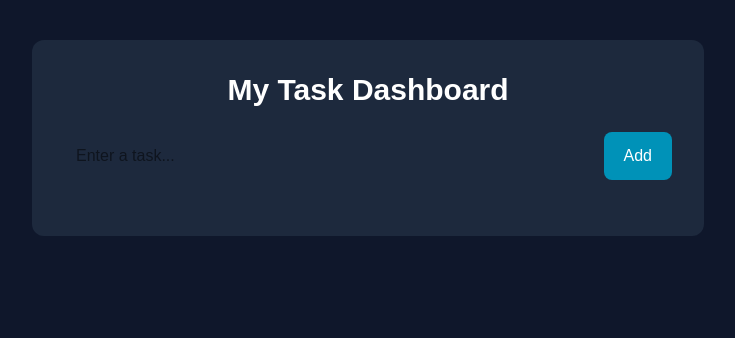
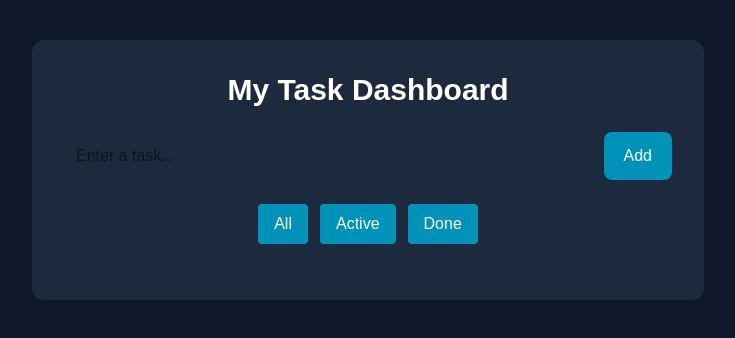
Before and after one commit to cperullousf/todo-dashboard, a Next.js app: page / in a window 1280 px wide. Shown: the top 338 px of the page, without its empty margins (272-1007 px from the left). Built offline with nearby package versions, Linux system fonts and the light colour scheme.

Commit message:
added filter state, created filtered list, replaced tasks for filteredTasks so list responds to filter, and added filter buttons in TaskBoard.js

```diff
--- a/components/TaskBoard.js
+++ b/components/TaskBoard.js
@@ -20,6 +20,10 @@ export default function TaskBoard() {
     // The task list is stored in state because it changes over time
     // and multiple child components depend on it.
     const [tasks, setTasks] = useState([]);
+    // The current filter is stored in state because it changes
+    // in response to user interaction and determines which tasks
+    // are displayed.
+    const [filter, setFilter] = useState("all");
     function addTask(taskText) {
 
     // Ignore blank or whitespace-only submissions.
@@ -61,14 +65,54 @@ export default function TaskBoard() {
     );
 
 }
+    // This value is derived from existing state rather than
+    // stored separately. Keeping derived data out of state
+    // avoids duplicate sources of truth.
+    const filteredTasks = tasks.filter((task) => {
+
+    if (filter === "active") {
+        return !task.completed;
+    }
+
+    if (filter === "done") {
+        return task.completed;
+    }
+
+    return true;
+
+    });
     return (
         <div className="bg-slate-800 text-white p-8 rounded-xl w-full max-w-2xl">
             <h1 className="text-3xl font-bold mb-6 text-center">
                 My Task Dashboard
             </h1>
             <AddTaskForm onAddTask={addTask} />
+            <div className="flex justify-center gap-3 mb-6">
+
+                <button
+                    onClick={() => setFilter("all")}
+                    className="bg-cyan-600 hover:bg-cyan-700 px-4 py-2 rounded"
+                >
+                    All
+                </button>
+
+                <button
+                    onClick={() => setFilter("active")}
+                    className="bg-cyan-600 hover:bg-cyan-700 px-4 py-2 rounded"
+                >
+                    Active
+                </button>
+
+                <button
+                    onClick={() => setFilter("done")}
+                    className="bg-cyan-600 hover:bg-cyan-700 px-4 py-2 rounded"
+                >
+                    Done
+                </button>
+
+            </div>
             <TaskList
-                tasks={tasks}
+                tasks={filteredTasks}
                 onToggle={toggleTask}
                 onDelete={deleteTask}
             />
```
